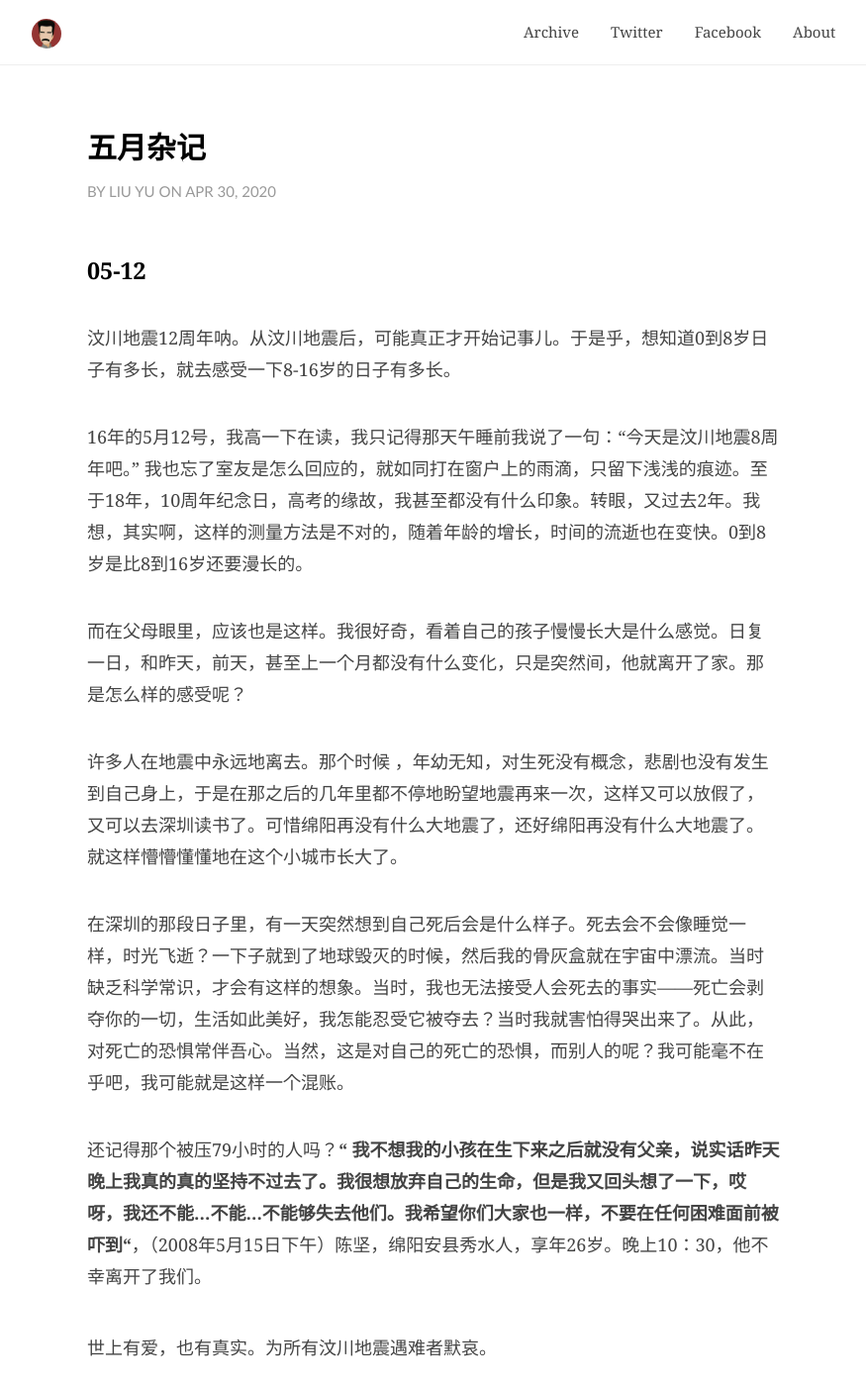
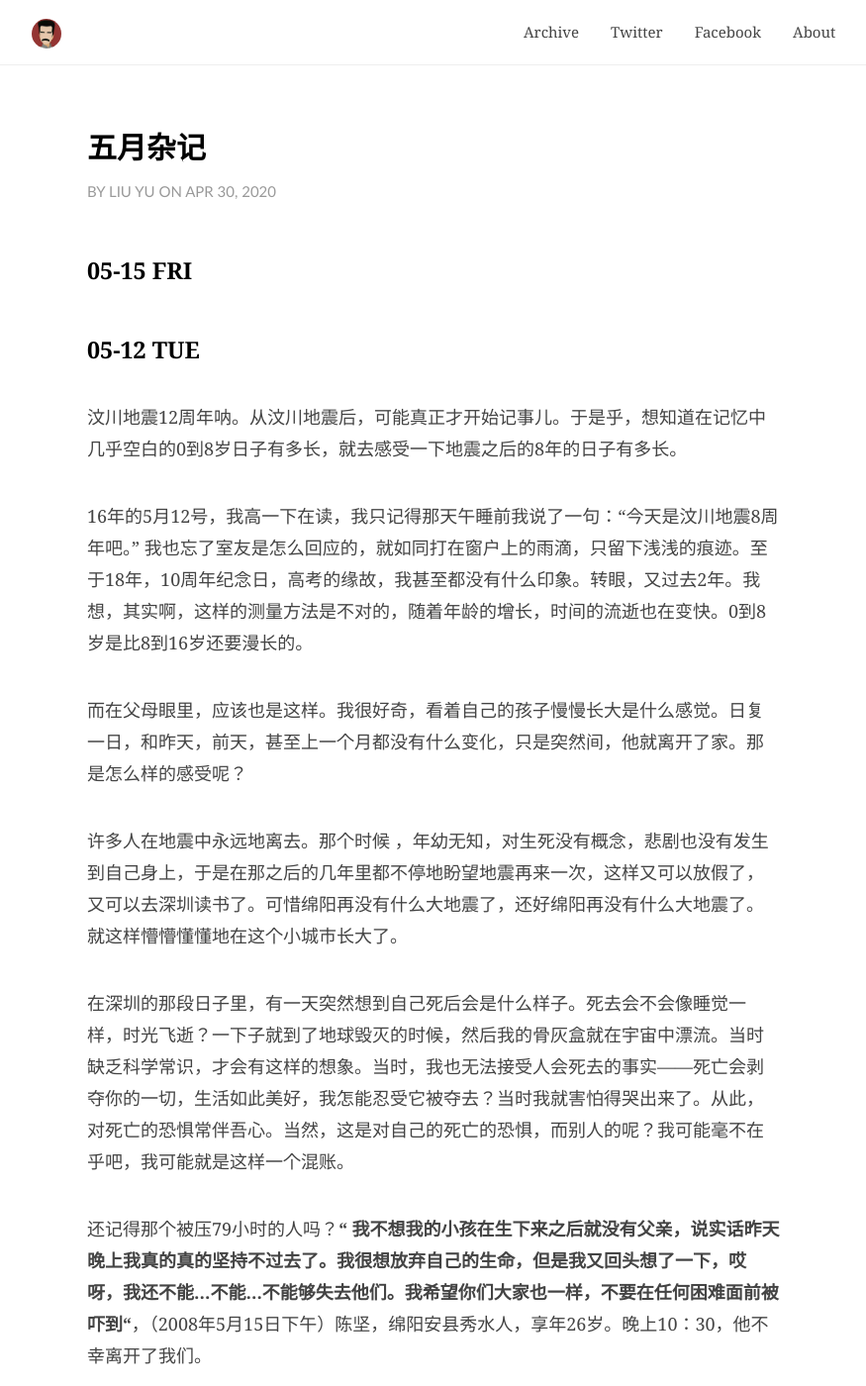
Before and after one commit to JaydenYL/JaydenYL.github.io, a Jekyll site: the page built from _posts/2020-04-26-日记.md, in a window 1280 px wide and 1400 px high. Shown: the whole window at 99% size, without its empty margins (202-1077 px from the left). Built offline with Jekyll 4.4.1, drawn with Linux system fonts in a browser that asks for light colours; comment, search, counter and statistics services are not loaded; some of the changed text lies outside the part shown.

Commit message:
add date

```diff
--- a/_posts/2020-04-26-日记.md
+++ b/_posts/2020-04-26-日记.md
@@ -13,9 +13,15 @@ tail:
 catalog: true
 ---
 
-### 05-12
+### 05-15 FRI
 
-<br>汶川地震12周年呐。从汶川地震后，可能真正才开始记事儿。于是乎，想知道0到8岁日子有多长，就去感受一下8-16岁的日子有多长。
+
+
+
+
+### 05-12 TUE
+
+<br>汶川地震12周年呐。从汶川地震后，可能真正才开始记事儿。于是乎，想知道在记忆中几乎空白的0到8岁日子有多长，就去感受一下地震之后的8年的日子有多长。
 
 <br>16年的5月12号，我高一下在读，我只记得那天午睡前我说了一句：“今天是汶川地震8周年吧。” 我也忘了室友是怎么回应的，就如同打在窗户上的雨滴，只留下浅浅的痕迹。至于18年，10周年纪念日，高考的缘故，我甚至都没有什么印象。转眼，又过去2年。我想，其实啊，这样的测量方法是不对的，随着年龄的增长，时间的流逝也在变快。0到8岁是比8到16岁还要漫长的。
 
@@ -69,7 +75,7 @@ catalog: true
 
 
 
-### 05-08
+### 05-08 FRI
 
 <br>这雨，生于天，死于地，中间的过程，就是人生。
 
@@ -103,7 +109,7 @@ catalog: true
 
 
 
-### 05-05
+### 05-05 TUE
 
 <br>
 
@@ -181,7 +187,7 @@ catalog: true
 
 
 
-### 05-01
+### 05-01 FRI
 
 <br>
 
@@ -253,7 +259,7 @@ catalog: true
 
 
 
-### 04-28
+### 04-28 TUE
 
 <br>
 
```
Also changed, not shown: other parts of _posts/2020-04-26-日记.md (+8 -8 lines), 1 other file.
